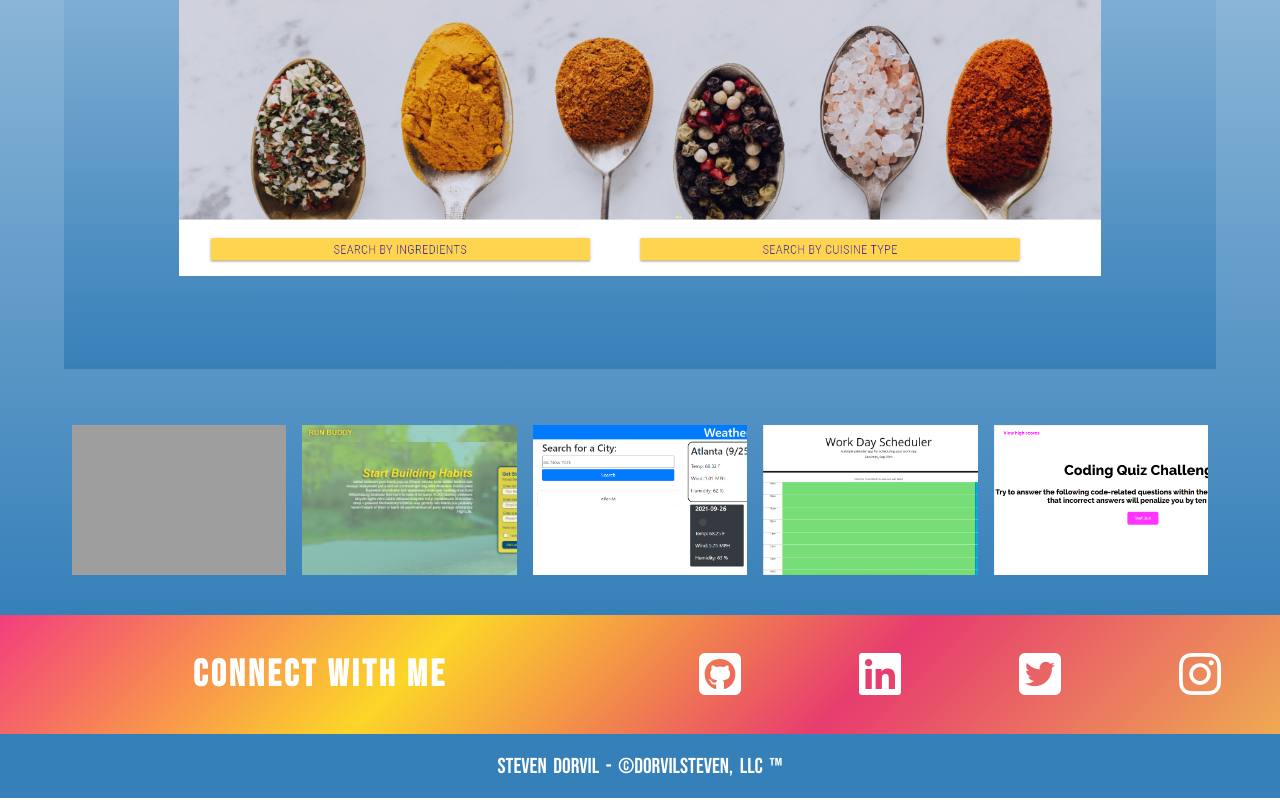
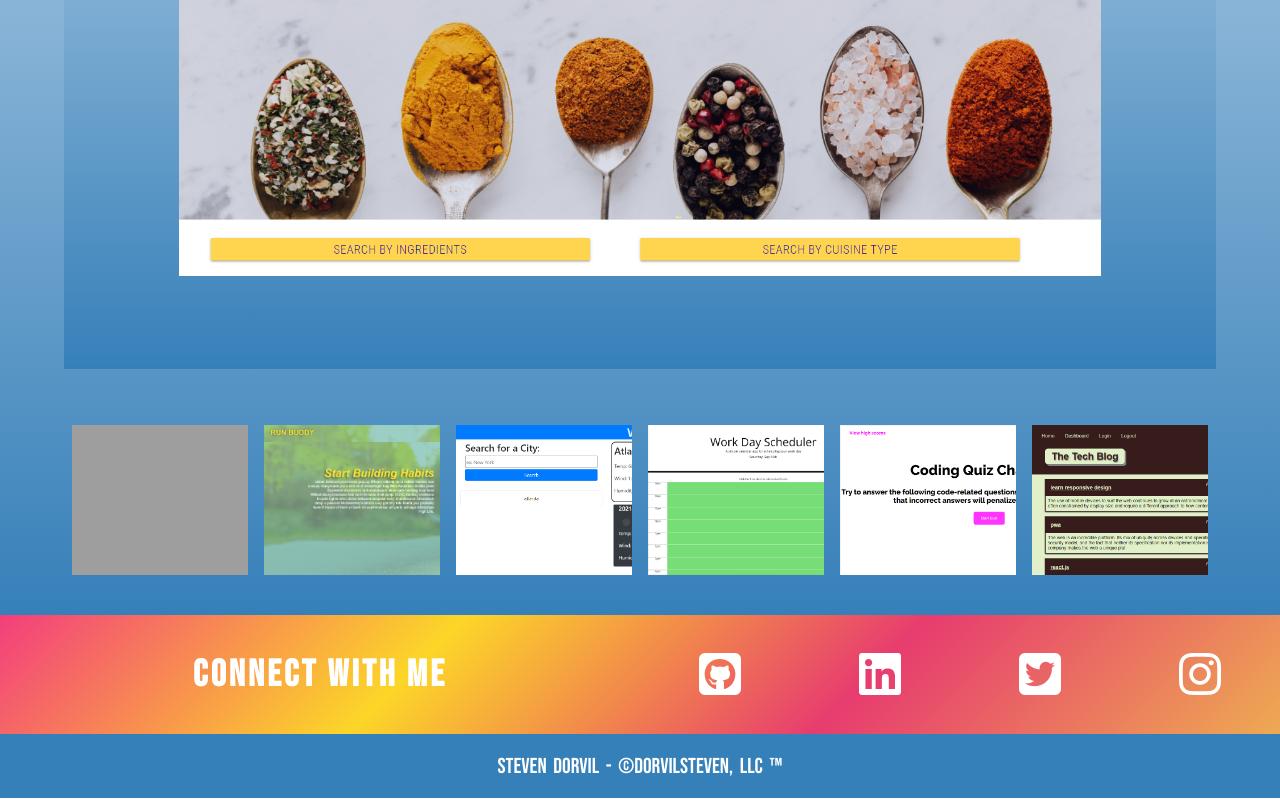
Before and after one commit to dorvilsteven/dorvilsteven.github.io, a plain HTML site: page index.html in a window 1280 px wide. Shown: the part 1541-2341 px from the top of the page. Drawn offline with Linux system fonts and the light colour scheme; grey boxes are pictures that could not be loaded.

Commit message:
add works

```diff
--- a/assets/css/style.css
+++ b/assets/css/style.css
@@ -317,6 +317,10 @@ all the side works
   background-image: url("../img/quiz.png");
   background-size: cover;
 }
+.tech-blog {
+  background-image: url("../img/tech-blog.png");
+  background-size: cover;
+}
 /* END works */
 /*
 *
--- a/index.html
+++ b/index.html
@@ -77,11 +77,12 @@
           </div>
         </article>
         <section class="side-works">
-          <a href="http://smagums-store.herokuapp.com/" class="work smagums" target="_blank"></a>
+          <a href="http://smagums.herokuapp.com/" class="work smagums" target="_blank"></a>
           <a href="https://dorvilsteven.github.io/run-buddy/" class="work run-buddy" target="_blank"></a>
           <a href="https://dorvilsteven.github.io/weather-app/" class="work weather-app" target="_blank"></a>
           <a href="https://dorvilsteven.github.io/work-day-scheduler/" class="work workday" target="_blank"></a>
           <a href="https://dorvilsteven.github.io/javascript-quiz-app/" class="work quiz" target="_blank"></a>
+          <a href="https://tech-blog-mvc-steven-dorvil.herokuapp.com/" class="work tech-blog"></a>
           <!-- <a class="work"></a> -->
         </section>
       </section>
```
Also changed, not shown: assets/img/tech-blog.png (added).
